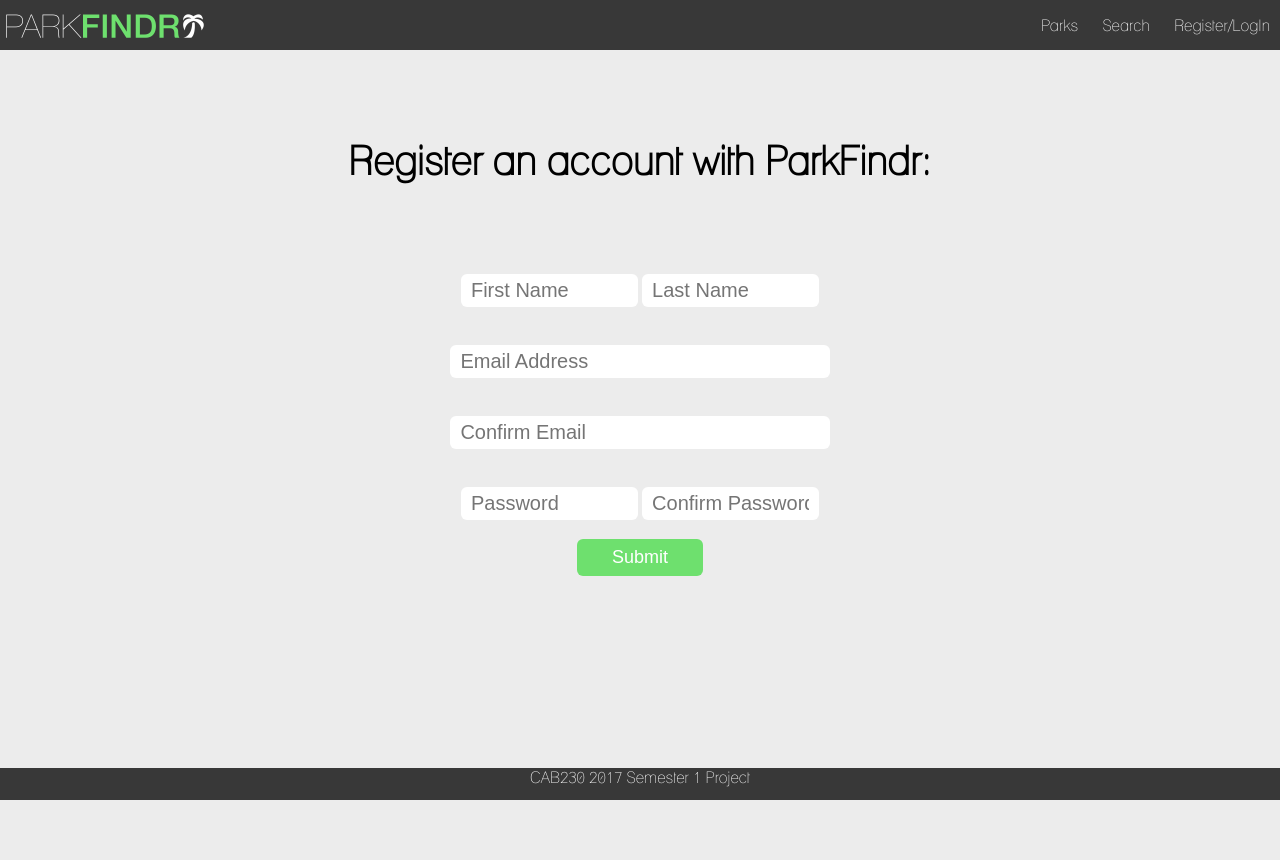
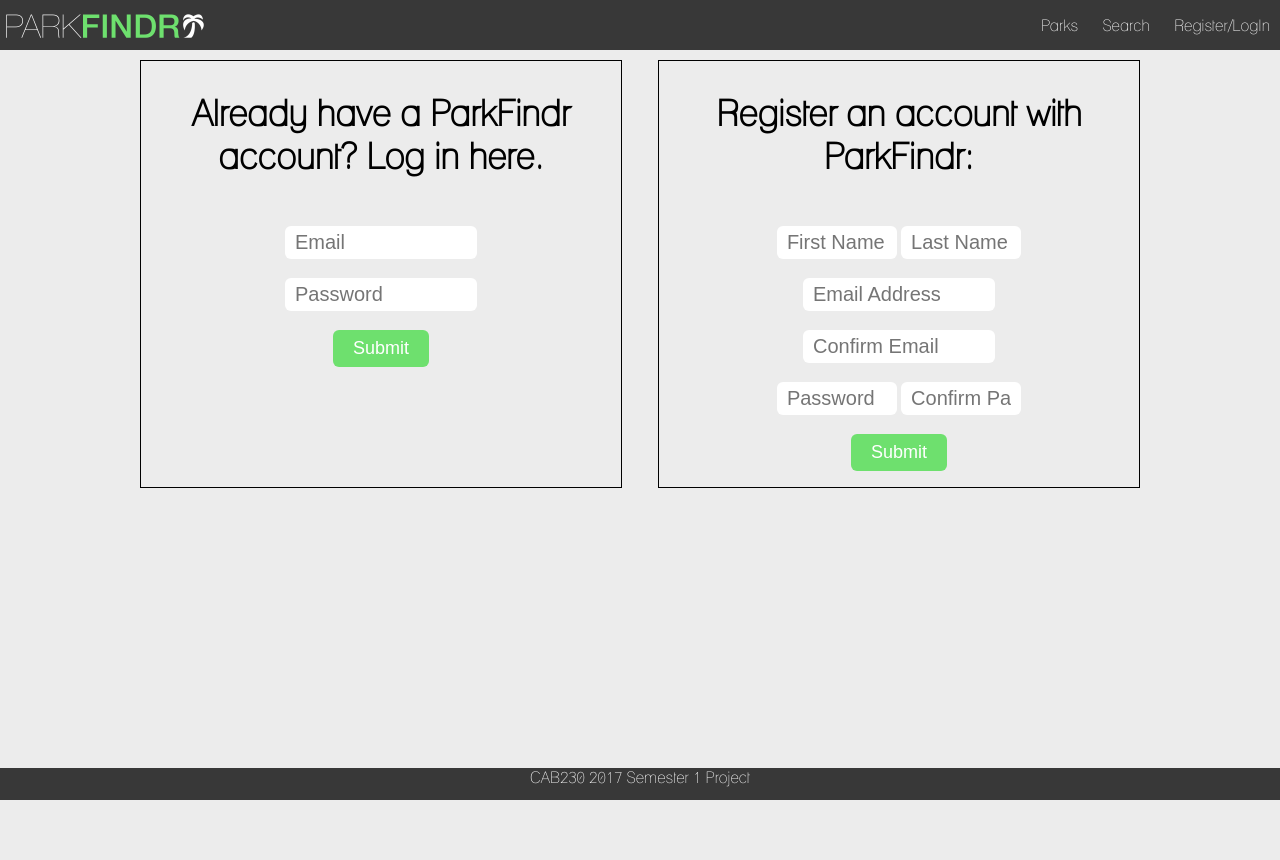
Before and after one commit to myles-robinson/CAB230, a PHP site: page /Park-Findr/register.php in a window 1280 px wide. Before the commit the page ends 800 px from the top, so only its background shows below. Run offline with PHP 8.4, Linux system fonts and the light colour scheme.

Commit message:
Side by side Login and register on the register page

```diff
--- a/register.php
+++ b/register.php
@@ -6,9 +6,6 @@
 	Vanessa Gutierrez   N9890394
 	Luke Martin         N9452362
 -->
-<?php require "./header.inc"; ?>
-<?php require "./register.inc"; ?>
-<?php echo "<link rel='stylesheet' type='text/css' href='./stylesheet.css' />"; ?>
 <html>
 
 	<!-- HEAD -->
@@ -21,29 +18,43 @@
 
 	<!-- BODY -->
 	<body>
+		<?php require "./header.inc"; ?>
+		<?php require "./register.inc"; ?>
+		<!-- CONTENT -->
 
-		<!-- CONTENT -->
-		<div id="registerContent" id="regoform">
-			<br><br><br><br><br>
-			<form action ="register.php" method="post">
-				<h2 style="font-size: 40px"><b>Register an account with ParkFindr:</b></h2>
-				<br><br><br>
-				<input type="text" name="first_name" id="registerInputHalf" placeholder="First Name" onfocus="this.placeholder = ''" required />
-				<input type="text" name="last_name" id="registerInputHalf" placeholder="Last Name" required />
-				<br><br><br>
-				<input type="email" name="email" id="registerInput" placeholder="Email Address" required />
-				<br><br><br>
-				<input type="email" name="confirmemail" id="registerInput" placeholder="Confirm Email" required />
-				<br><br><br>
-				<input type="password" name="password" id="registerInputHalf" placeholder="Password" required />
-				<input type="password" name="confirmpw" id="registerInputHalf" placeholder="Confirm Password" required />
+		<div id="formContainer">
+		<!-- Login form -->
+		<div class="registerContent">
+			<form action="register.php" method="post">
+				<h2 class="registerHeading"><b>Already have a ParkFindr account? Log in here.</b></h2>
+				<br>
+        <input class="registerInput" id="registerInputHalf" type="email" name="email" placeholder="Email" onfocus="this.placeholder = ''" required/>
 				<br><br>
-				<input type="submit" name="submit" value="Submit" id="submitButton">
+				<input class="registerInput" type="password" class="registerInput" name="password" placeholder="Password" onfocus="this.placeholder = ''" required/>
+				<br><br>
+				<input class="submitButton" name="submit" type="submit" value="Submit" />
 			</form>
 		</div>
-
-		<br><br><br>
-
+		<br>
+		<div class="registerContent">
+			<!-- Registration Form -->
+			<form action ="register.php" method="post">
+				<h2 class="registerHeading"><b>Register an account with ParkFindr:</b></h2>
+				<br>
+				<input type="text" name="first_name" class="registerInputHalf" placeholder="First Name" onfocus="this.placeholder = ''" required />
+				<input type="text" name="last_name" class="registerInputHalf" placeholder="Last Name" required />
+				<br><br>
+				<input type="email" name="email" class="registerInput" placeholder="Email Address" required />
+				<br><br>
+				<input type="email" name="confirmemail" class="registerInput" placeholder="Confirm Email" required />
+				<br><br>
+				<input type="password" name="password" class="registerInputHalf" placeholder="Password" required />
+				<input type="password" name="confirmpw" class="registerInputHalf" placeholder="Confirm Password" required />
+				<br><br>
+				<input type="submit" name="submit" value="Submit" class="submitButton">
+			</form>
+		</div>
+	</div>
 	<!-- FOOTER -->
 		<div id="footer">
 			CAB230 2017 Semester 1 Project
--- a/stylesheet.css
+++ b/stylesheet.css
@@ -6,6 +6,13 @@
 @font-face {
     font-family: bodyFont;
     src: url(graphics/bodyFont.ttf);
+}
+
+html, body {
+  padding:0;
+  margin:0;
+  height: 100%;
+  width: 100%;
 }
 
 /* BODY */
@@ -23,13 +30,11 @@ h1 {
 
 /* HEADER */
 #header {
-	background-color: #383838;
-	position: fixed;
+    background-color: #383838;
+  	position: fixed;
     top: 0;
-    left: 0;
     width: 100%;
     height: 50px;
-    z-index: 2;
 }
 
 /* HEADER LOGO */
@@ -48,6 +53,7 @@ h1 {
 #navbar ul {
 	list-style-type: none;
     overflow: hidden;
+
 }
 
 #navbar li {
@@ -240,34 +246,36 @@ td {
 }
 
 /* REGISTER PAGE */
-
-#registerInput {
+.registerHeading {
+  font-size: 36px;
+}
+.registerInput {
     color: #6ee06e;
     padding: 5px 10px;
     border-radius: 6px;
     border-style: none;
     font-size: 20px;
-    width: 30%;
+    width: 40%;
 }
 
-#registerInput:focus {
+.registerInput:focus {
 	outline: none;
 }
 
-#registerInputHalf {
+.registerInputHalf {
     color: #6ee06e;
     padding: 5px 10px;
     border-radius: 6px;
     border-style: none;
     font-size: 20px;
-    width: 14%;
+    width: 25%;
 }
 
-#registerInputHalf:focus {
+.registerInputHalf:focus {
 	outline: none;
 }
 
-#submitButton {
+.submitButton {
 	background-color: #6ee06e;
     border: none;
     border-radius: 6px;
@@ -278,7 +286,7 @@ td {
     font-size: 18px;
     display: block;
     margin: auto;
-    width: 10%;
+    width: 20%;
 }
 
 #submitButton:hover {
@@ -289,8 +297,19 @@ td {
 #submitButton:focus {
 	outline: none;
 }
+#formContainer {
+  max-width: 1000px;
+  margin: 0 auto;
+  margin-top: 60px;
+  display: flex;
+  justify-content: space-between;
+  position:relative;
 
-#registerContent {
+}
+
+.registerContent {
+  border: 1px solid;
+  width: 48%;
 	text-align: center;
 }
 
```
